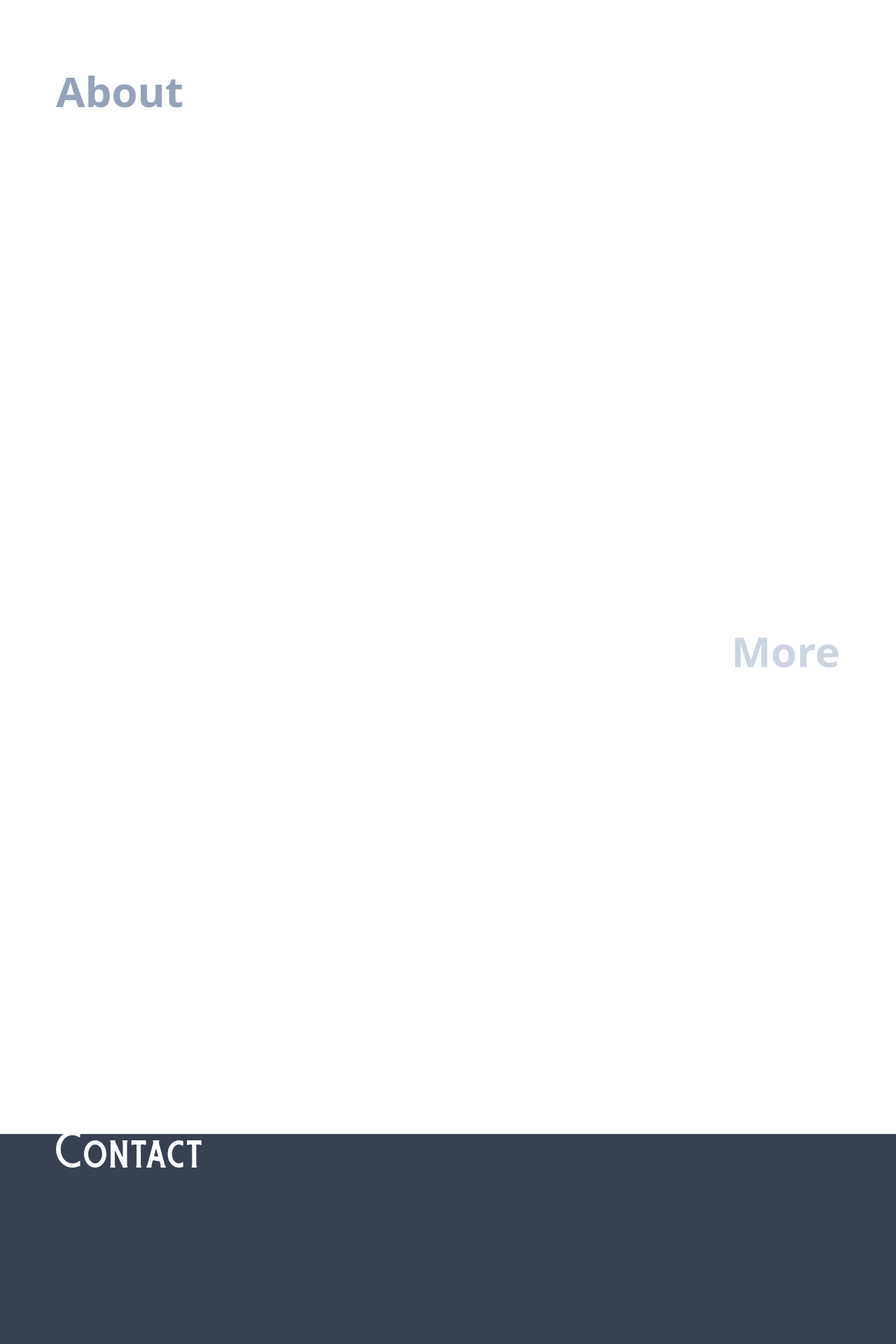
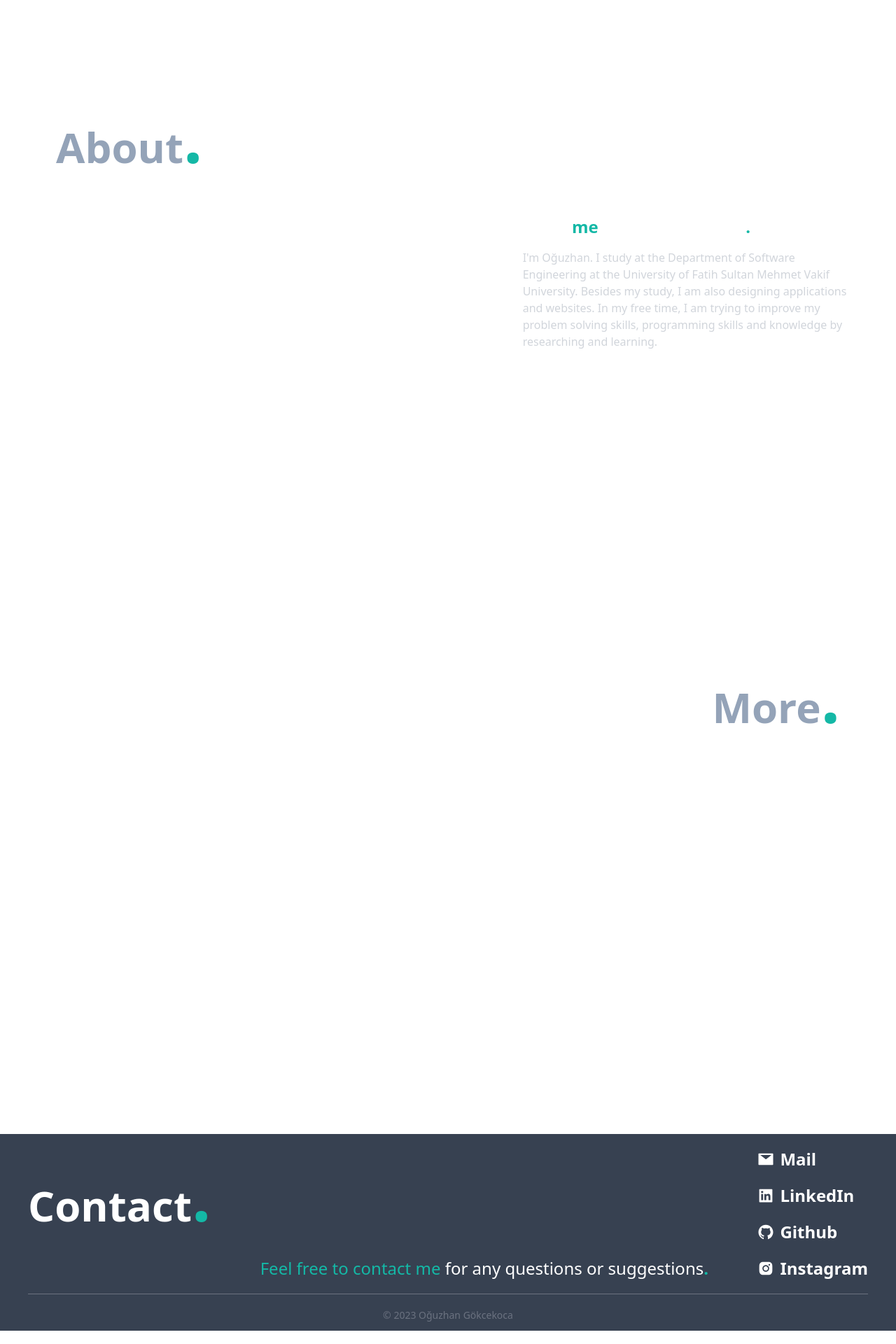
Before and after one commit to oguzhangkckc/Portfolio, a Next.js app: page / in a window 1280 px wide. Shown: the part 780-2700 px from the top of the page at 70% size. Built offline with nearby package versions, Linux system fonts and the light colour scheme.

Commit message:
eklemeler

```diff
--- a/src/components/navbar/NavBar.jsx
+++ b/src/components/navbar/NavBar.jsx
@@ -7,9 +7,6 @@ import ogi from '../../../public/ogi.jpg'
 
 export default function NavBar() {
   const [isScrolled, setIsScrolled] = useState(false)
-
-  const isActiveLink = "text-teal-500"
-  const isNotActiveLink = "text-slate-400"
 
   const handleScroll = () => {
     if (window.scrollY > 0) {
@@ -33,32 +30,40 @@ export default function NavBar() {
       <nav className='items-row w-screen p-3 flex'>
         <div className='flex gap-4 pl-4 flex-none items-end'>
           <Image src={ogi} width={35} height={35} className='rounded-full' />
-          <Link to='me' spy={true} smooth={true} duration={500} className='text-2xl font-extrabold dark:text-slate-300 hover:text-teal-500 transition-colors duration-500'>Oğuzhan Gökcekoca</Link>
+          <Link to='me' spy={true} smooth={true} duration={500} className='text-2xl font-extrabold dark:text-slate-300 hover:text-teal-500 transition-colors duration-300'>Oğuzhan Gökcekoca</Link>
         </div>
         <div className='flex gap-4 flex-grow justify-end'>
           <ul className='flex gap-28 pr-24 mt-2 font-extrabold dark:text-slate-300'>
             <li className={`text-lg`}>
-              <Link to='about' spy={true} smooth={true} duration={500} className='hover:text-teal-500 transition-colors duration-500'>
+              <Link to='about' spy={true} smooth={true} duration={500} className='hover:text-teal-500 transition-colors duration-300'>
                 About
               </Link>
             </li>
             <li className={`text-lg`}>
-              <Link to='more' spy={true} smooth={true} duration={500} className='hover:text-teal-500 transition-colors duration-500'>
+              <Link to='more' spy={true} smooth={true} duration={500} className='hover:text-teal-500 transition-colors duration-300'>
                 More
               </Link>
             </li>
             <li className={`text-lg`}>
-              <Link to='contact' spy={true} smooth={true} duration={500} className='hover:text-teal-500 transition-colors duration-500'>
+              <Link to='contact' spy={true} smooth={true} duration={500} className='hover:text-teal-500 transition-colors duration-300'>
                 Contact
               </Link>
             </li>
           </ul>
         </div>
         <div className='text-3xl flex gap-8 mt-2 flex-none dark:text-slate-400 '>
-          <a href='https://www.linkedin.com/in/oğuzhan-gökcekoca-442802250/' className='hover:text-teal-500 transition-colors duration-500'><AiFillLinkedin /></a>
-          <a href='https://github.com/oguzhangkckc' className='hover:text-teal-500 transition-colors duration-500'><AiFillGithub /></a>
-          <a href='mailto:ogokcekoca@gmail.com' className='hover:text-teal-500 transition-colors duration-500'><AiFillMail /></a>
-          <a href='https://www.instagram.com/oguzhangokcekoca/' className='hover:text-teal-500 transition-colors duration-500'><AiFillInstagram /></a>
+          <a href='https://www.linkedin.com/in/oğuzhan-gökcekoca-442802250/' className='hover:text-teal-500 transition-colors duration-300'>
+            <AiFillLinkedin />
+          </a>
+          <a href='https://github.com/oguzhangkckc' className='hover:text-teal-500 transition-colors duration-300'>
+            <AiFillGithub />
+          </a>
+          <a href='mailto:ogokcekoca@gmail.com' className='hover:text-teal-500 transition-colors duration-300'>
+            <AiFillMail />
+          </a>
+          <a href='https://www.instagram.com/oguzhangokcekoca/' className='hover:text-teal-500 transition-colors duration-300'>
+            <AiFillInstagram />
+          </a>
         </div>
       </nav>
     </section>
--- a/src/components/sections/footer/contact.jsx
+++ b/src/components/sections/footer/contact.jsx
@@ -1,11 +1,46 @@
-import React from 'react'
+import React from 'react';
+import { AiFillLinkedin, AiFillGithub, AiFillInstagram, AiFillMail } from 'react-icons/ai';
 
 export default function Footer() {
-    return (
-        <section id='contact'>
-            <div className='h-300 pb-60 bg-gray-700'>
-                <h2 className=' text-white text-6xl pl-20 font-burtons'>Contact</h2>
+  return (
+    <section id='contact'>
+      <div className='bg-gray-700'>
+        <div className='h-300 flex'>
+          <div className='flex justify-start'>
+            <h2 className='text-white text-6xl pt-10 pl-10 font-extrabold'>
+                Contact<span className='text-teal-500 text-8xl font-extrabold'>.</span>
+            </h2>
+          </div>
+          <div className='ml-auto pt-24'>
+            <p className='text-white text-2xl pt-20'>
+              <span className='text-teal-500'>Feel free to contact me</span> for any questions or suggestions
+               <span className='text-teal-500 font-extrabold'>.</span>
+            </p>
+          </div>
+          <div className='flex gap-5 flex-col ml-auto pt-5 pr-10'>
+            <div className='flex items-center text-white text-2xl font-bold hover:text-teal-500 transition-colors duration-300'>
+              <AiFillMail className='mr-2' />
+              <a href='mailto:ogokcekoca@gmail.com'>Mail</a>
             </div>
-        </section>
-    )
+            <div className='flex items-center text-white text-2xl font-bold hover:text-teal-500 transition-colors duration-300'>
+              <AiFillLinkedin className='mr-2' />
+              <a href='https://www.linkedin.com/in/oğuzhan-gökcekoca-442802250/'>LinkedIn</a>
+            </div>
+            <div className='flex items-center text-white text-2xl font-bold hover:text-teal-500 transition-colors duration-300'>
+              <AiFillGithub className='mr-2' />
+              <a href='https://github.com/oguzhangkckc'>Github</a>
+            </div>
+            <div className='flex items-center text-white text-2xl font-bold hover:text-teal-500 transition-colors duration-300'>
+              <AiFillInstagram className='mr-2' />
+              <a href='https://www.instagram.com/oguzhangokcekoca/'>Instagram</a>
+            </div>
+          </div>
+        </div>
+        <hr className='border-1 border-gray-500 mx-10 my-5' />
+        <div className='flex justify-center pb-3'>
+          <p className='text-gray-500 text-sm'>&copy; 2023 Oğuzhan Gökcekoca</p>
+        </div>
+      </div>
+    </section>
+  );
 }
--- a/src/components/sections/header/header.jsx
+++ b/src/components/sections/header/header.jsx
@@ -6,12 +6,12 @@ export default function Header () {
     <section id="me">
       <div className="h-screen">
         <div className="pt-36 rounded-full text-center flex flex-col items-center">
-          <h2 className="text-4xl py-2 pt-12 text-white">Hello, I'm</h2>
+          <h2 className="text-4xl py-2 pt-12 text-white"><span className='text-teal-500'>Hello</span>, I'm</h2>
           <h1 className="text-7xl py-2 text-white font-medium">
             Oğuzhan Gökcekoca
           </h1>
           <h3 className="text-2xl py-2 pt-10 text-white">
-            I am Software Engineer
+            I am a <span className='text-teal-500'>Software Engineering</span> student<span className="text-teal-500 font-extrabold">.</span>
           </h3>
         </div>
       </div>
--- a/src/components/sections/main/about/about.jsx
+++ b/src/components/sections/main/about/about.jsx
@@ -1,10 +1,25 @@
+/* eslint-disable react/no-unescaped-entities */
 import React from 'react'
 
 export default function About() {
     return (
         <section id='about'>
             <div className='h-screen '>
-                <h2 className='text-slate-400 text-6xl pl-20 pt-20 font-extrabold'>About</h2>
+                <div className='flex justify-start'>
+                    <h2 className='text-slate-400 text-6xl pl-20 pt-32 font-extrabold'>
+                        About<span className='text-teal-500 text-8xl font-extrabold'>.</span>
+                    </h2>
+                </div>
+                <div>
+                    <h3 className='text-2xl pt-16 pr-52 flex justify-end text-white font-extrabold'>
+                        Let<span className='text-teal-500 px-2'>me</span> introduce myself<span className='text-teal-500 font-extrabold'>.</span>
+                    </h3>
+                    <div className='w-5/12 ml-auto pr-16'>
+                    <p className='text-l pt-4 text-gray-300 font-thin'>
+                        I'm Oğuzhan. I study at the Department of Software Engineering at the University of Fatih Sultan Mehmet Vakif University. Besides my study, I am also designing applications and websites. In my free time, I am trying to improve my problem solving skills, programming skills and knowledge by researching and learning.
+                    </p>
+                    </div>
+                </div>
             </div>
         </section>
     )
--- a/src/components/sections/main/more/more.jsx
+++ b/src/components/sections/main/more/more.jsx
@@ -1,10 +1,13 @@
 import React from 'react'
 
 export default function More() {
-    return (
-        <section id='more'>
-            <div className='h-screen '>
-                <h2 className='text-slate-300 text-6xl font-extrabold flex justify-end pt-20 pr-20'>More</h2>
-            </div>
-        </section>)
+  return (
+    <section id='more'>
+      <div className='h-screen flex pt-32 justify-end pr-20'>
+        <h2 className='text-slate-400 text-6xl flex-row font-extrabold'>
+          More<span className='text-teal-500 text-8xl font-extrabold'>.</span>
+        </h2>
+      </div>
+    </section>
+  )
 }
```
